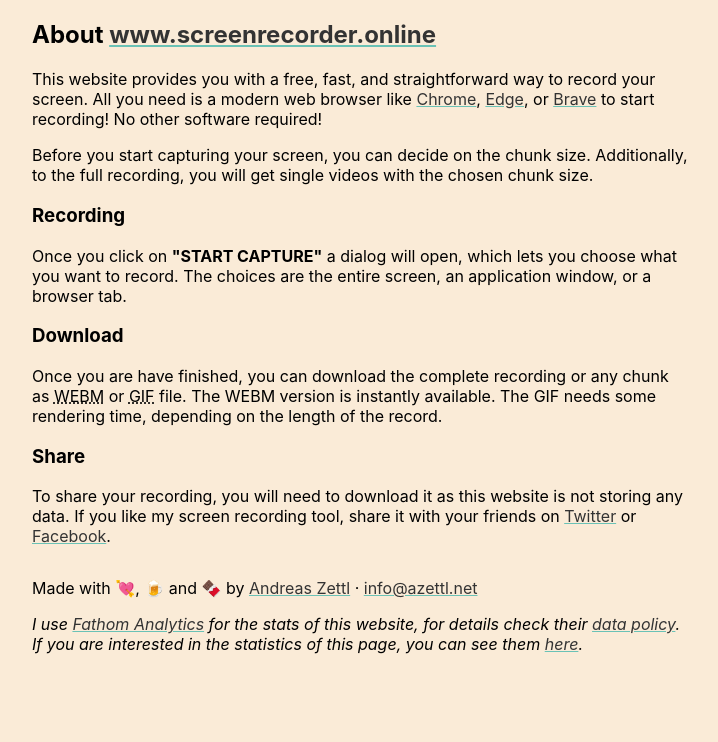
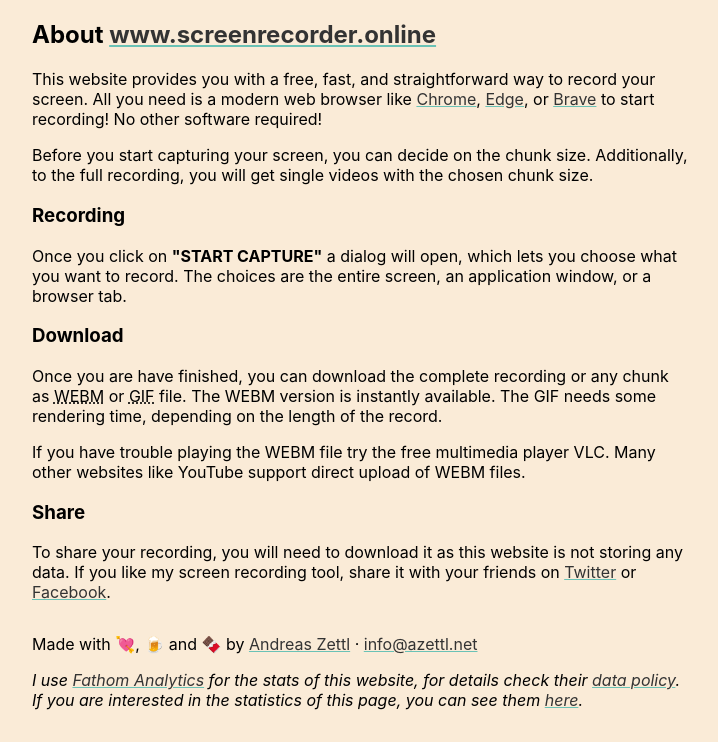
Before and after one commit to azettl/screenrecorder, a Jekyll site: the page built from README.md, in a window 1280 px wide, cut to the strip 654-1396 px from the top of the page. Shown: the whole strip, without its empty margins (280-998 px from the left). Built offline with Jekyll 4.4.1, drawn with Linux system fonts in a browser that asks for light colours; before the commit the page ends 1340 px from its top, so only the background shows below that.

Commit message:
Update page.html

```diff
--- a/_layouts/page.html
+++ b/_layouts/page.html
@@ -100,6 +100,10 @@
                     <abbr title="Graphics Interchange Format">GIF</abbr> file.
                     The WEBM version is instantly available. The GIF needs some rendering time, depending on the length of the record.
                 </p>
+                <p>
+                    If you have trouble playing the WEBM file try the <a href="https://www.videolan.org/vlc/" target="_blank" rel="noopener"></a>free multimedia player VLC</a>.
+                    Many other websites like <a href="https://www.youtube.com/" target="_blank" rel="noopener"></a>YouTube</a> support direct upload of WEBM files.
+                </p>
                 <h3>Share</h3>
                 <p>
                     To share your recording, you will need to download it as this website is not storing any data.
```
